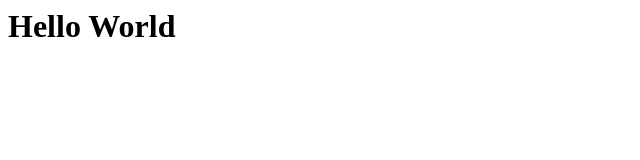
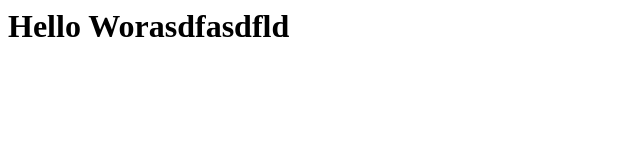
Before and after one commit to wkeaton/elm226.github.io, a plain HTML site: page index.html in a window 1280 px wide. Shown: the whole page, without its empty margins (0-640 px from the left). Drawn offline with Linux system fonts and the light colour scheme.

Commit message:
Update index.html

```diff
--- a/index.html
+++ b/index.html
@@ -1 +1 @@
-<h1>Hello World</h1>
+<h1>Hello Worasdfasdfld</h1>
```
